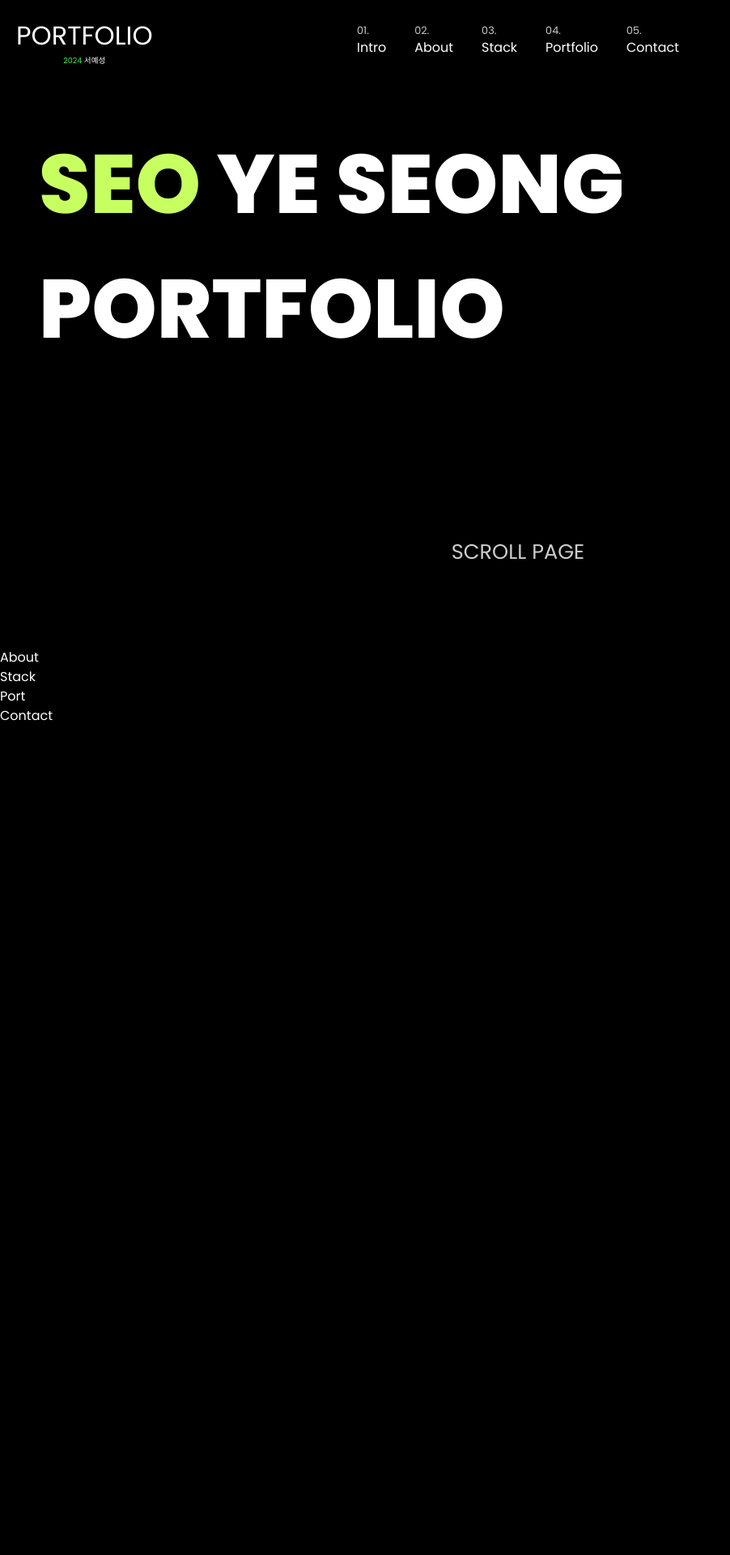
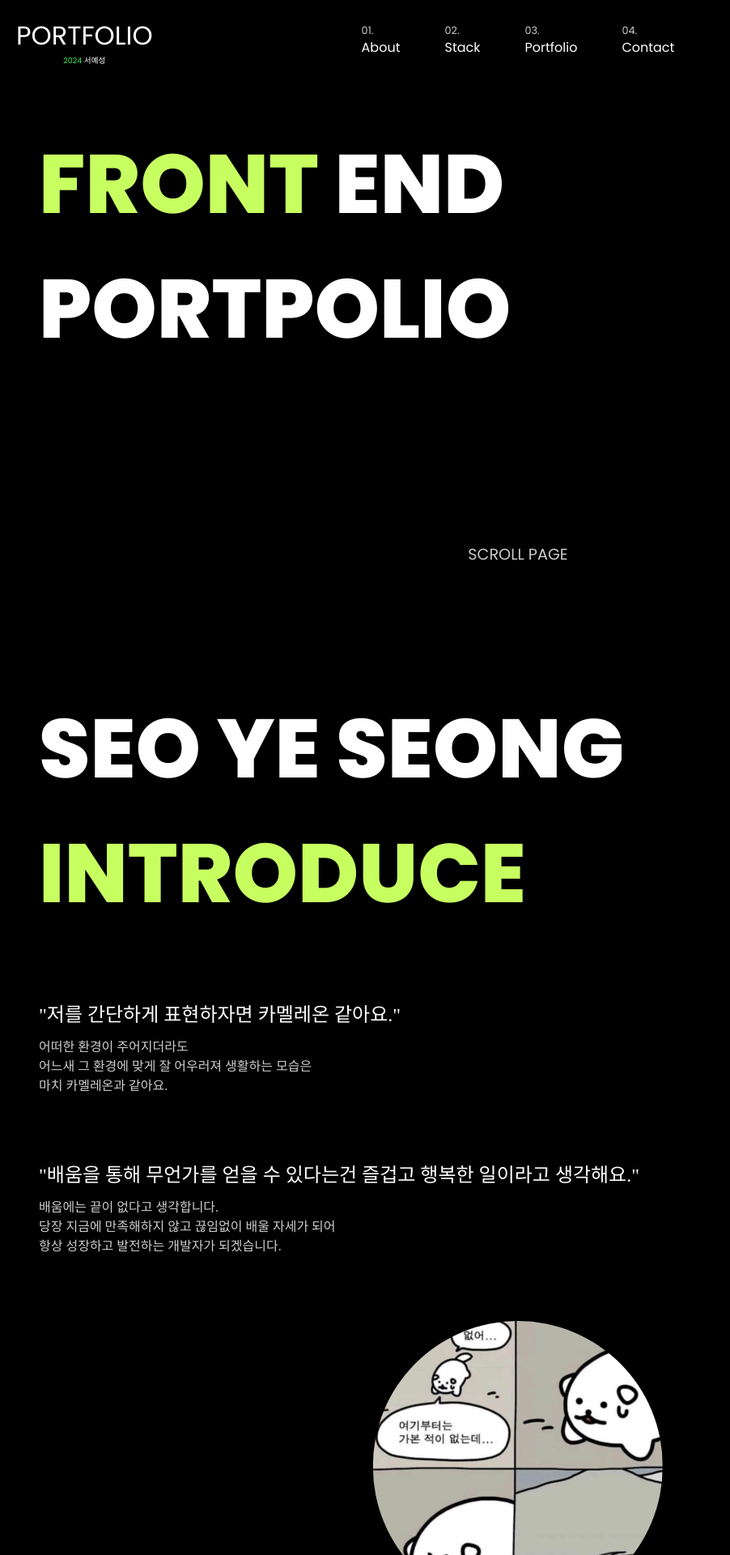
Before and after one commit to Syeseong/portfolio-web, a React (Create React App) app: page / in a window 1280 px wide. Shown: the top 1920 px of the page at 81% size, without its empty margins (0-902 px from the left). Before the commit the page ends 896 px from the top, so only its background shows below. Built offline with nearby package versions, Linux system fonts and the light colour scheme; a web font is replaced by a local one.

Commit message:
feat : 24-06-05 -about 영역 (데스크탑)

```diff
--- a/src/components/About.jsx
+++ b/src/components/About.jsx
@@ -1,10 +1,75 @@
-import React from 'react'
+import React, { useEffect, useRef } from 'react'
 
 const About = () => {
+    const letterRef = useRef([]);
+    const addToRefs = ((el) => {
+        if (el && !letterRef.current.includes(el)) {
+            letterRef.current.push(el);
+        }
+    })
+
+    useEffect(() => {
+        const observer = new IntersectionObserver((entries) => {
+            entries.forEach((entry) => {
+                if (entry.isIntersecting) {
+                    entry.target.classList.add("fade-in-visible")
+                } else {
+                    entry.target.classList.remove("fade-in-visible")
+                }
+            });
+        }, { threshold: 0.4 });
+        letterRef.current.forEach((ref) => {
+            observer.observe(ref);
+        })
+
+        return () => {
+            letterRef.current.forEach((ref) => {
+                observer.unobserve(ref);
+            })
+        }
+    }, [])
     return (
-        <div>
-            About
-        </div>
+        <section id="about">
+            <div className="about__inner">
+                <div className="about__text">
+                    <ul>
+                        <li ref={addToRefs} className="fade-in">seo ye seong</li>
+                        <li ref={addToRefs} className="fade-in">introduce</li>
+                    </ul>
+                </div>
+                <div className="about__desc1">
+                    <ul>
+                        <li ref={addToRefs} className="fade-in">
+                            <h2>
+                                "저를 간단하게 표현하자면 카멜레온 같아요."
+                            </h2>
+                        </li>
+                        <li ref={addToRefs} className="fade-in">
+                            어떠한 환경이 주어지더라도 <br />
+                            어느새 그 환경에 맞게 잘 어우러져 생활하는 모습은<br />
+                            마치 카멜레온과 같아요. <br />
+                        </li>
+                    </ul>
+                </div>
+                <div className="about__desc2">
+                    <ul>
+
+                        <li ref={addToRefs} className="fade-in">
+                            <h2>
+                                "배움을 통해 무언가를 얻을 수 있다는건 즐겁고 행복한 일이라고 생각해요."
+                            </h2>
+                        </li>
+                        <li ref={addToRefs} className="fade-in">
+                            배움에는 끝이 없다고 생각합니다. <br />
+                            당장 지금에 만족해하지 않고 끊임없이 배울 자세가 되어 <br />
+                            항상 성장하고 발전하는 개발자가 되겠습니다. <br />
+                        </li>
+                    </ul>
+
+                </div>
+                <div ref={addToRefs} className="about__img fade-in"></div>
+            </div>
+        </section>
     )
 }
 
--- a/src/components/Intro.jsx
+++ b/src/components/Intro.jsx
@@ -3,8 +3,8 @@ import '@fortawesome/fontawesome-free/css/all.min.css';
 const Intro = () => {
     // ------------Intro Main Text ------------------
     const [visibleLetters, setVisibleLetters] = useState([]);
-    const text = "S EO YE SEONG PORTFOLIO"
-    const breaKIdx = 13;
+    const text = "F RONT END PORTPOLIO"
+    const breaKIdx = 9;
     useEffect(() => {
 
         let idx = 0;
@@ -21,17 +21,12 @@ const Intro = () => {
 
     // ----------- Intro Sub Text --------------------
     const [scrollTxt, setScrollTxt] = useState(false);
-    const [arrowTxt, setArrowTxt] = useState(false);
     useEffect(() => {
         const scrollTimer = setTimeout(() => {
             setScrollTxt(true);
-        }, 2500);
-
-        const arrowTimer = setTimeout(() => {
-            setArrowTxt(true)
-        }, 3500);
-        return () => clearTimeout(scrollTimer, arrowTimer)
-    }, [scrollTxt, arrowTxt])
+        }, 2200);
+        return () => clearTimeout(scrollTimer)
+    }, [scrollTxt])
     // ------------------------------------------------
     return (
         <section id="intro">
--- a/src/data/navItems.json
+++ b/src/data/navItems.json
@@ -1,8 +1,4 @@
 [
-    {
-        "name": "Intro",
-        "link": "#intro"
-    },
     {
         "name": "About",
         "link": "#about"
--- /dev/null
+++ b/src/styles/components/_about.scss
@@ -0,0 +1,67 @@
+#about {
+    height: 160vh;
+    // border: 1px solid red;
+}
+
+.about__inner {
+    // border: 1px solid red;
+    padding: 3rem;
+}
+
+.about__text {
+    font-family: var(--main-font);
+    font-size: 8vw;
+    font-weight: 800;
+    text-transform: uppercase;
+    // border: 1px solid red;
+    margin-bottom: 80px;
+
+    ul {
+        li {
+            &:nth-child(2) {
+                color: #C7FF61;
+            }
+        }
+    }
+}
+
+.about__desc1,
+.about__desc2 {
+    // border: 1px solid red;
+    font-family: var(--text-font);
+    margin-bottom: 80px;
+
+    ul {
+        li {
+            color: var(--white400);
+
+            h2 {
+                color: var(--white000);
+                margin-bottom: 10px;
+            }
+        }
+    }
+}
+
+.about__img {
+    position: relative;
+    left: 50%;
+    transform: translateX(-50%);
+    width: 28vw;
+    height: 28vw;
+    // border: 1px solid red;
+    border-radius: 50%;
+    background-image: url(../../assets/images/temimg.jpg);
+    background-size: cover;
+    background-repeat: no-repeat;
+    background-position: center;
+}
+
+.fade-in {
+    opacity: 0;
+    transition: opacity 2s ease-out;
+}
+
+.fade-in-visible {
+    opacity: 1;
+}
--- a/src/styles/components/_header.scss
+++ b/src/styles/components/_header.scss
@@ -41,10 +41,10 @@
         display: flex;
 
         li {
-            margin-right: 35px;
+            margin-right: 55px;
 
             &:nth-child(1) {
-                margin-left: 35px;
+                margin-left: 55px;
             }
 
             p {
--- a/src/styles/components/_intro.scss
+++ b/src/styles/components/_intro.scss
@@ -49,19 +49,24 @@
 
         &:nth-child(1),
         &:nth-child(2),
-        &:nth-child(3) {
+        &:nth-child(3),
+        &:nth-child(4),
+        &:nth-child(5) {
             color: #C7FF61;
         }
+
     }
 }
 
 .intro__scroll__text {
     position: absolute;
     bottom: 100px;
-    left: -50%;
+    left: 50%;
+    transform: translateX(-50%);
     transition: 1s;
-    font-size: 2vw;
+    font-size: 1.5vw;
     font-weight: 400;
+    opacity: 0;
     color: var(--white400);
 
     @media(max-width : 800px) {
@@ -69,8 +74,7 @@
     }
 
     &.show {
-        left: 50%;
-        transform: translateX(-50%);
+        opacity: 1;
     }
 }
 
--- a/src/styles/style.scss
+++ b/src/styles/style.scss
@@ -18,5 +18,6 @@
 @import "./components/skip";
 @import "./components/sns";
 @import "./components/stack";
-@import "./components/mobilenav.scss";
+@import "./components/mobilenav";
+@import "./components/about";
 //pages
```
Also changed, not shown: src/assets/images/temimg.jpg (added).
